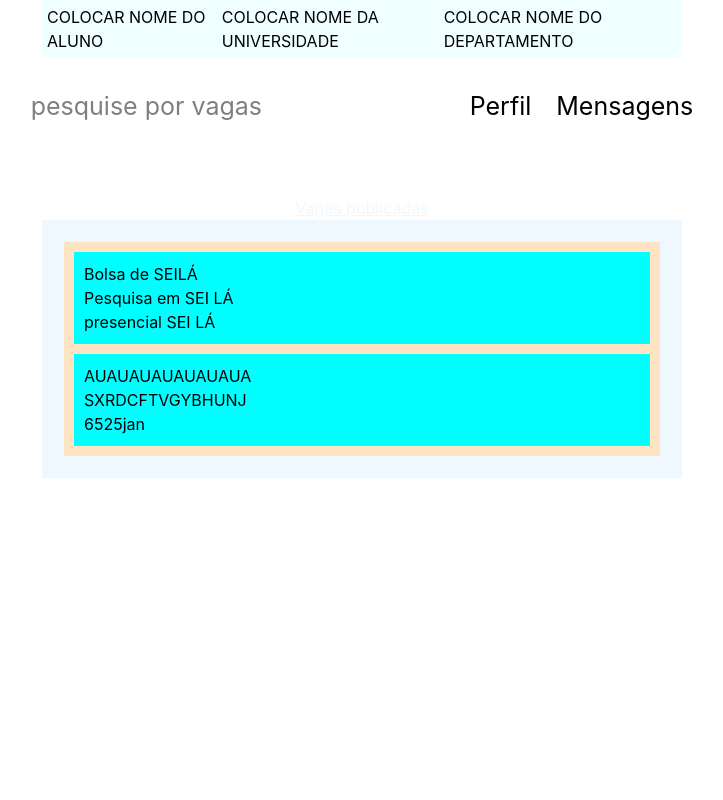
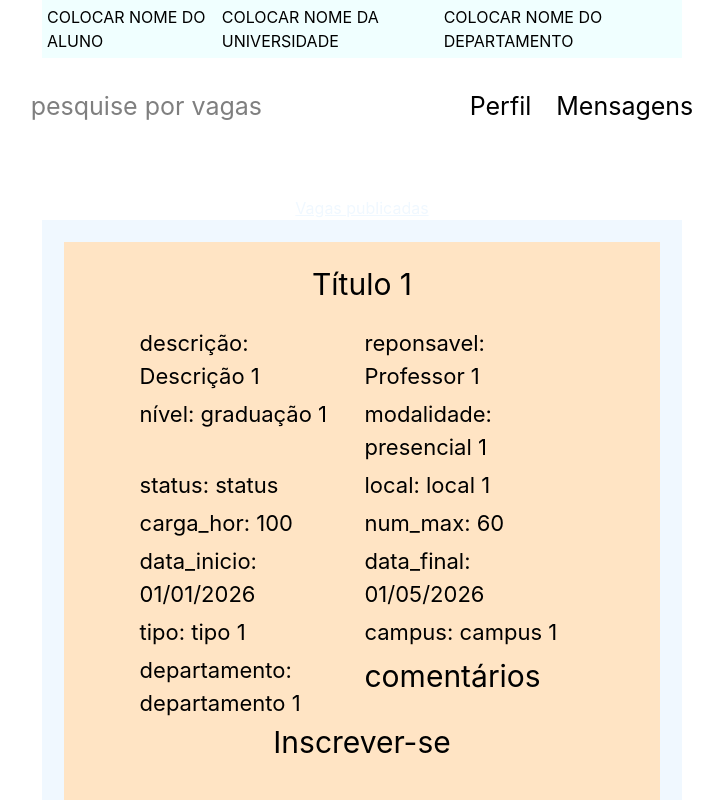
Before and after one commit to BD-UNB/projeto_bd, a React (Vite) app in the folder frontend/: page /#/home_aluno in a window 1280 px wide. Shown: the top 800 px of the page, without its empty margins (278-1001 px from the left). Built offline with nearby package versions, Linux system fonts and the light colour scheme.

Commit message:
inicio de edicao home aluno

```diff
--- a/frontend/src/pages/aluno/home_aluno/index.jsx
+++ b/frontend/src/pages/aluno/home_aluno/index.jsx
@@ -5,15 +5,47 @@ function Home_aluno() {
   const vagas = [
     {
       idVagas: 1,
-      titulo: "Bolsa de SEILÁ",
-      descricao: "Pesquisa em SEI LÁ",
-      modalidade: "presencial SEI LÁ",
+      titulo: "Título 1",
+      descricao: "Descrição 1",
+      reponsavel: "Professor 1",
+      nível: "graduação 1",
+      modalidade: "presencial 1",
+      status: "status",
+      local: "local 1",
+      carga_hor: 100,
+      num_max: 60,
+      data_inicio: "01/01/2026",
+      data_final: "01/05/2026",
+      tipo: "tipo 1",
+      campus: "campus 1",
+      departamento: "departamento 1",
+      comentarios: (
+        <button type="button" className={styles.bu}>
+          comentários
+        </button>
+      ),
     },
     {
       idVagas: 2,
-      titulo: "AUAUAUAUAUAUAUA",
-      descricao: "SXRDCFTVGYBHUNJ",
-      modalidade: "6525jan",
+      titulo: "Título 1",
+      descricao: "Descrição 1",
+      reponsavel: "Professor 1",
+      nível: "graduação 1",
+      modalidade: "presencial 1",
+      status: "status",
+      local: "local 1",
+      carga_hor: 100,
+      num_max: 60,
+      data_inicio: "01/01/2026",
+      data_final: "01/05/2026",
+      tipo: "tipo 1",
+      campus: "campus 1",
+      departamento: "departamento 1",
+      comentarios: (
+        <button type="button" className={styles.bu}>
+          comentários
+        </button>
+      ),
     },
   ];
 
@@ -36,9 +68,62 @@ function Home_aluno() {
         <section className={styles.listaVagas}>
           {vagas.map((vaga) => (
             <article key={vaga.idVagas} className={styles.card}>
-              <h2>{vaga.titulo}</h2>
-              <p>{vaga.descricao}</p>
-              <span>{vaga.modalidade}</span>
+              <h2 className={styles.card_titulo}>{vaga.titulo}</h2>
+              <div className={styles.card_info}>
+                <p>
+                  <label>descrição: </label>
+                  {vaga.descricao}
+                </p>
+                <p>
+                  <label>reponsavel:</label> {vaga.reponsavel}
+                </p>
+                <p>
+                  <label>nível: </label>
+                  {vaga.nível}
+                </p>
+                <p>
+                  <label>modalidade: </label>
+                  {vaga.modalidade}
+                </p>
+                <p>
+                  <label>status: </label>
+                  {vaga.status}
+                </p>
+                <p>
+                  <label>local: </label>
+                  {vaga.local}
+                </p>
+                <p>
+                  <label>carga_hor: </label>
+                  {vaga.carga_hor}
+                </p>
+                <p>
+                  <label>num_max: </label>
+                  {vaga.num_max}
+                </p>
+                <p>
+                  <label>data_inicio: </label>
+                  {vaga.data_inicio}
+                </p>
+                <p>
+                  <label>data_final: </label>
+                  {vaga.data_final}
+                </p>
+                <p>
+                  <label>tipo: </label>
+                  {vaga.tipo}
+                </p>
+                <p>
+                  <label>campus: </label>
+                  {vaga.campus}
+                </p>
+                <p>
+                  <label>departamento: </label>
+                  {vaga.departamento}
+                </p>
+                <p>{vaga.comentarios}</p>
+              </div>
+              <button className={styles.bu}>Inscrever-se</button>
             </article>
           ))}
         </section>
--- a/frontend/src/pages/aluno/home_aluno/style.module.css
+++ b/frontend/src/pages/aluno/home_aluno/style.module.css
@@ -53,8 +53,37 @@
   margin: 10px;
 }
 .card {
-  background-color: aqua;
+  background-color: var(--cor-unb-cinza-fraco);
   display: flex;
   flex-direction: column;
   padding: 10px;
 }
+
+.card_titulo {
+  display: flex;
+  flex-direction: column;
+  text-align: center;
+  font-size: 30px;
+  margin-bottom: 20px;
+}
+
+.card_info {
+  font-size: 22px;
+  display: grid;
+  grid-template-columns: 1fr 1fr;
+  width: fit-content;
+  margin: 0 auto;
+  gap: 5px;
+  width: 80%;
+  & p {
+    text-align: left;
+  }
+  &label {
+    text-align: right;
+  }
+}
+
+.bu {
+  font-size: 30px;
+  cursor: pointer;
+}
--- a/frontend/src/pages/login/style.module.css
+++ b/frontend/src/pages/login/style.module.css
@@ -8,7 +8,6 @@
 }
 
 .div_boas_vindas {
-
   padding-top: 40px;
   text-align: center;
   color: var(--cor-unb-secundaria);
@@ -23,10 +22,7 @@
     font-size: 18px;
     margin-top: 10px;
   }
-
 }
-
-
 
 .container {
   padding-top: 50px;
```
Also changed, not shown: 2 other files (tests, documents, lock files or other folders).
